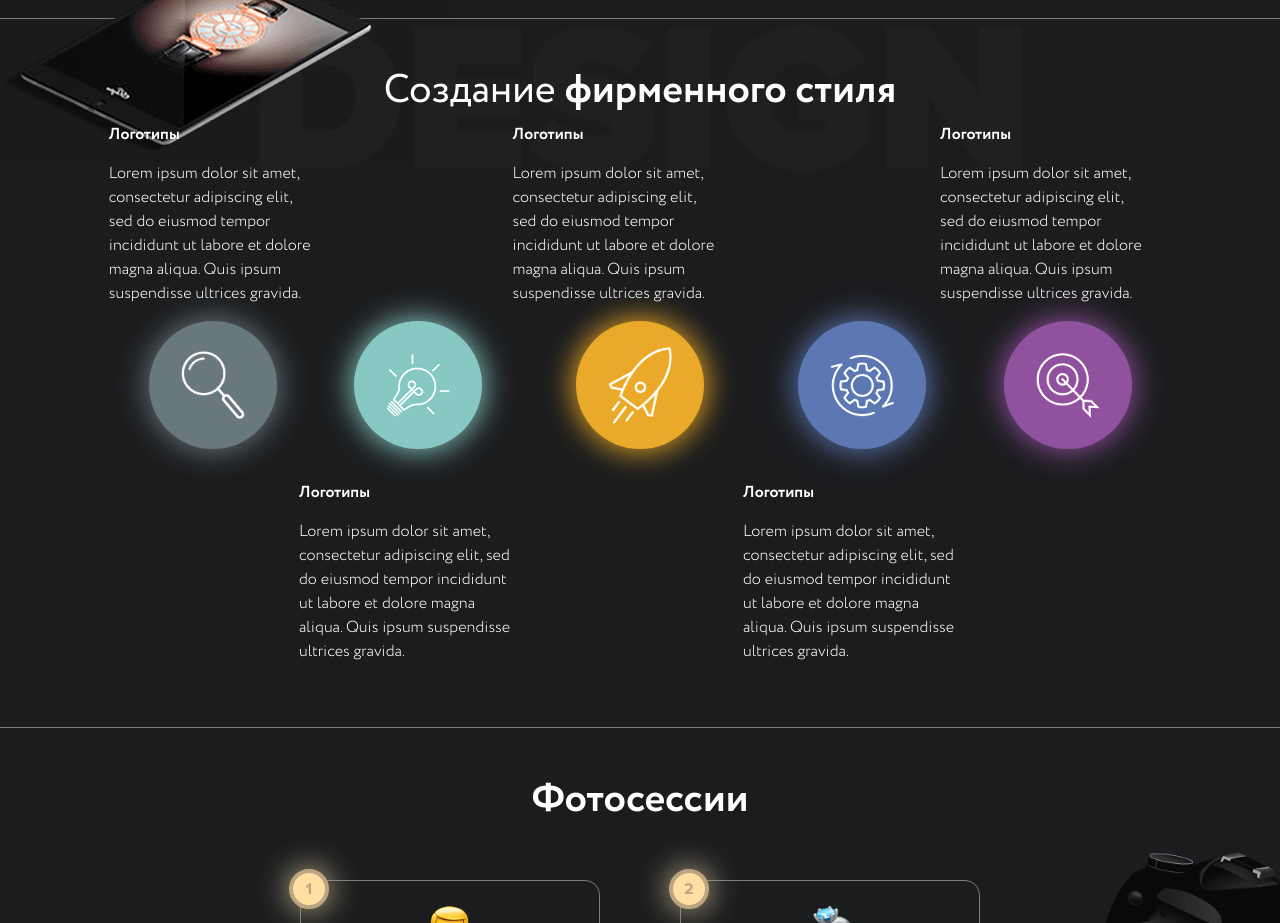
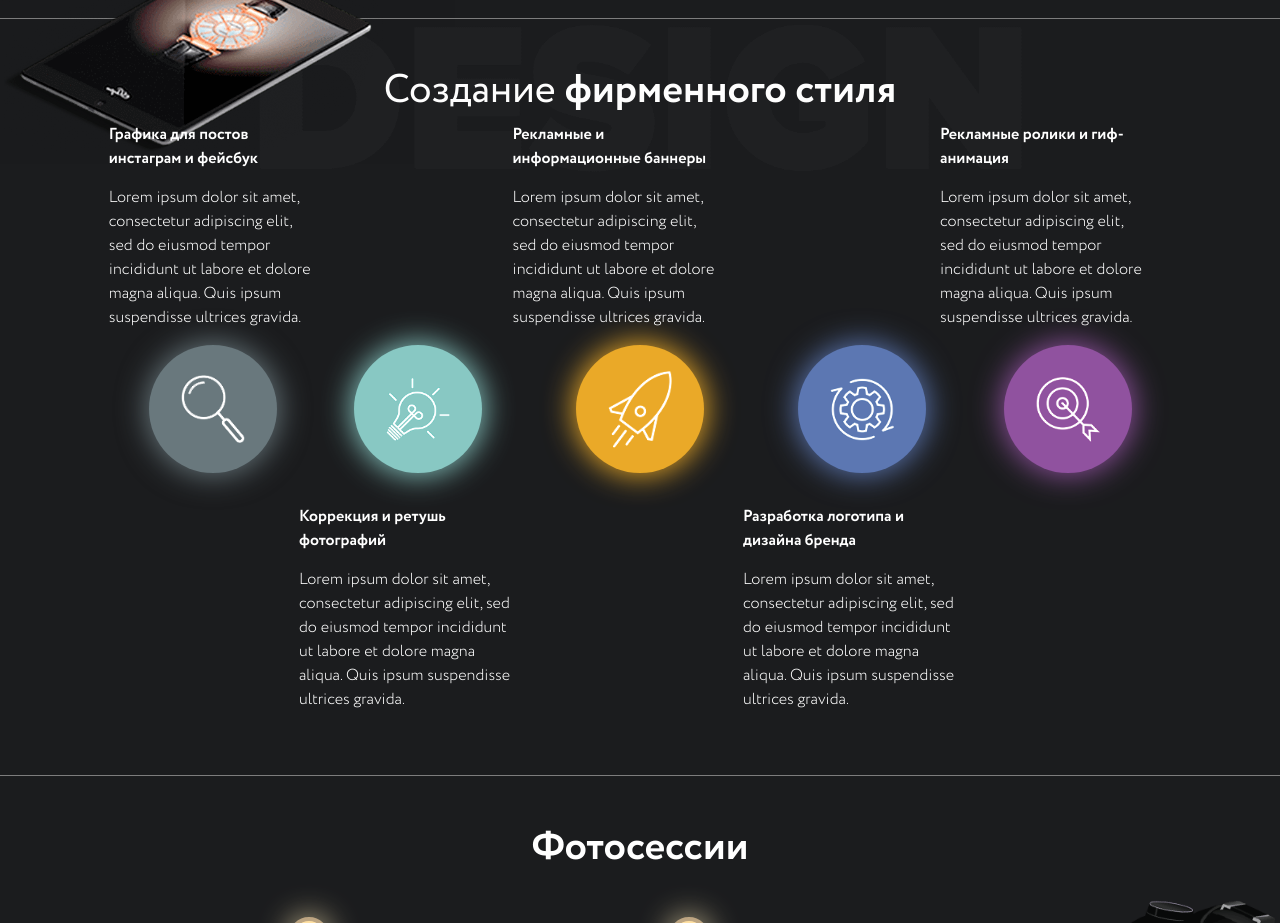
Before and after one commit to saturnus18/smm, a plain HTML site: page index.html in a window 1280 px wide. Shown: the part 3340-4263 px from the top of the page. Drawn offline with Linux system fonts and the light colour scheme.

Commit message:
Update index.html

```diff
--- a/index.html
+++ b/index.html
@@ -492,7 +492,7 @@
               <div class="logo-text">
                 <div class="row justify-content-center">
                   <div class="col-xl-10 col-12">
-                    <p class="circe-bold">Логотипы</p>
+                    <p class="circe-bold">Графика для постов инстаграм и фейсбук</p>
                     <p class="circe-light">Lorem ipsum dolor sit amet, consectetur adipiscing elit, sed do eiusmod tempor incididunt ut labore et dolore magna aliqua. Quis ipsum suspendisse ultrices gravida.</p>
                   </div>
                 </div>
@@ -514,7 +514,7 @@
               <div class="logo-text">
                 <div class="row">
                   <div class="col-xl-10 col-12">
-                    <p class="circe-bold">Логотипы</p>
+                    <p class="circe-bold">Рекламные и информационные баннеры</p>
                     <p class="circe-light">Lorem ipsum dolor sit amet, consectetur adipiscing elit, sed do eiusmod tempor incididunt ut labore et dolore magna aliqua. Quis ipsum suspendisse ultrices gravida.</p>
                   </div>
                 </div>
@@ -536,7 +536,7 @@
               <div class="logo-text">
                 <div class="row">
                   <div class="col-xl-10 col-12">
-                    <p class="circe-bold">Логотипы</p>
+                    <p class="circe-bold">Рекламные ролики и гиф-анимация</p>
                     <p class="circe-light">Lorem ipsum dolor sit amet, consectetur adipiscing elit, sed do eiusmod tempor incididunt ut labore et dolore magna aliqua. Quis ipsum suspendisse ultrices gravida.</p>
                   </div>
                 </div>
@@ -563,7 +563,7 @@
               <div class="logo-text">
                 <div class="row">
                   <div class="col-xl-10 col-12">
-                    <p class="circe-bold">Логотипы</p>
+                    <p class="circe-bold">Коррекция и ретушь фотографий</p>
                     <p class="circe-light">Lorem ipsum dolor sit amet, consectetur adipiscing elit, sed do eiusmod tempor incididunt ut labore et dolore magna aliqua. Quis ipsum suspendisse ultrices gravida.</p>
                   </div>
                 </div>
@@ -585,7 +585,7 @@
               <div class="logo-text">
                 <div class="row">
                   <div class="col-xl-10 col-12">
-                    <p class="circe-bold">Логотипы</p>
+                    <p class="circe-bold">Разработка логотипа и дизайна бренда</p>
                     <p class="circe-light">Lorem ipsum dolor sit amet, consectetur adipiscing elit, sed do eiusmod tempor incididunt ut labore et dolore magna aliqua. Quis ipsum suspendisse ultrices gravida.</p>
                   </div>
                 </div>
```
